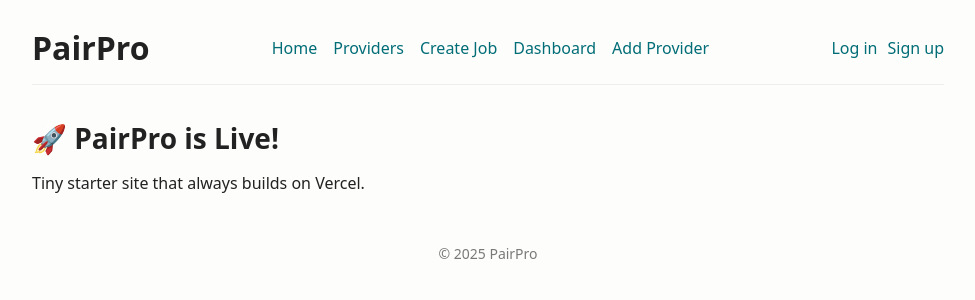
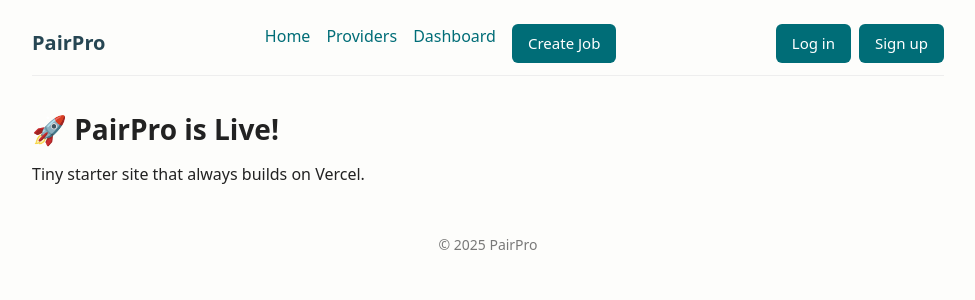
Before and after one commit to ProPairApp/pairpro-frontend, a Next.js app: page / in a window 1280 px wide. Shown: the top 300 px of the page, without its empty margins (152-1127 px from the left). Built offline with nearby package versions, Linux system fonts and the light colour scheme.

Commit message:
Update Header.tsx

```diff
--- a/app/components/Header.tsx
+++ b/app/components/Header.tsx
@@ -2,7 +2,6 @@
 "use client";
 
 import { useEffect, useState } from "react";
-import Link from "next/link";
 import LogoutButton from "./LogoutButton";
 
 export default function Header() {
@@ -11,12 +10,10 @@ export default function Header() {
   useEffect(() => {
     const read = () => setHasToken(!!localStorage.getItem("pairpro_token"));
     read();
-
     const onFocus = () => read();
     const onStorage = (e: StorageEvent) => {
       if (e.key === "pairpro_token") read();
     };
-
     window.addEventListener("focus", onFocus);
     window.addEventListener("storage", onStorage);
     return () => {
@@ -27,25 +24,22 @@ export default function Header() {
 
   return (
     <header>
-      <h1>PairPro</h1>
+      <strong>PairPro</strong>
 
-      <nav aria-label="Primary">
-        <Link href="/">Home</Link>
-        <Link href="/providers">Providers</Link>
-        <Link href="/jobs/new">Create Job</Link>
-        <Link href="/dashboard">Dashboard</Link>
-        <Link href="/providers/new">Add Provider</Link>
+      <nav>
+        <a href="/">Home</a>
+        <a href="/providers">Providers</a>
+        <a href="/dashboard">Dashboard</a>
+        <a href="/jobs/new" className="btn">Create Job</a>
       </nav>
 
-      <div>
+      <div style={{ display: "flex", gap: 8 }}>
         {hasToken ? (
           <LogoutButton redirect="/" />
         ) : (
           <>
-            <Link href="/auth/login" style={{ marginRight: 10 }}>
-              Log in
-            </Link>
-            <Link href="/auth/signup">Sign up</Link>
+            <a href="/auth/login" className="btn">Log in</a>
+            <a href="/auth/signup" className="btn">Sign up</a>
           </>
         )}
       </div>
```
